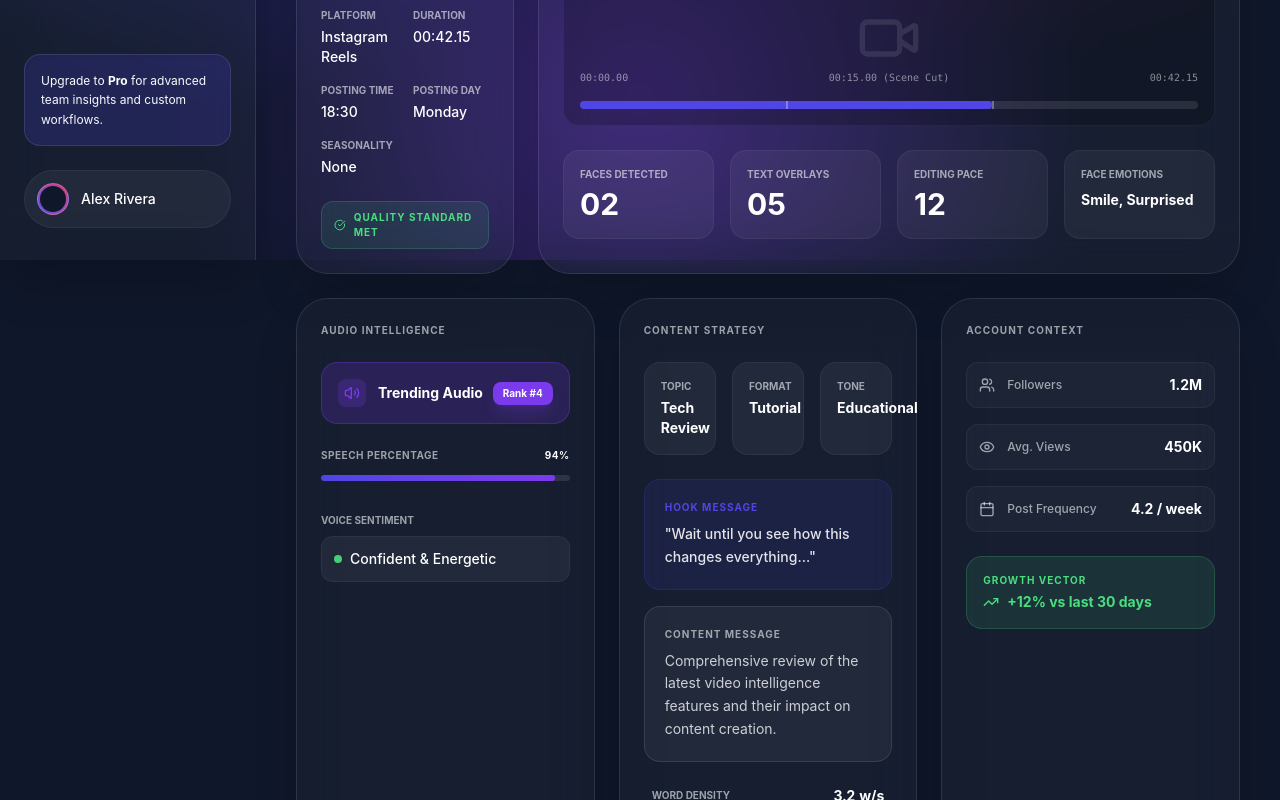
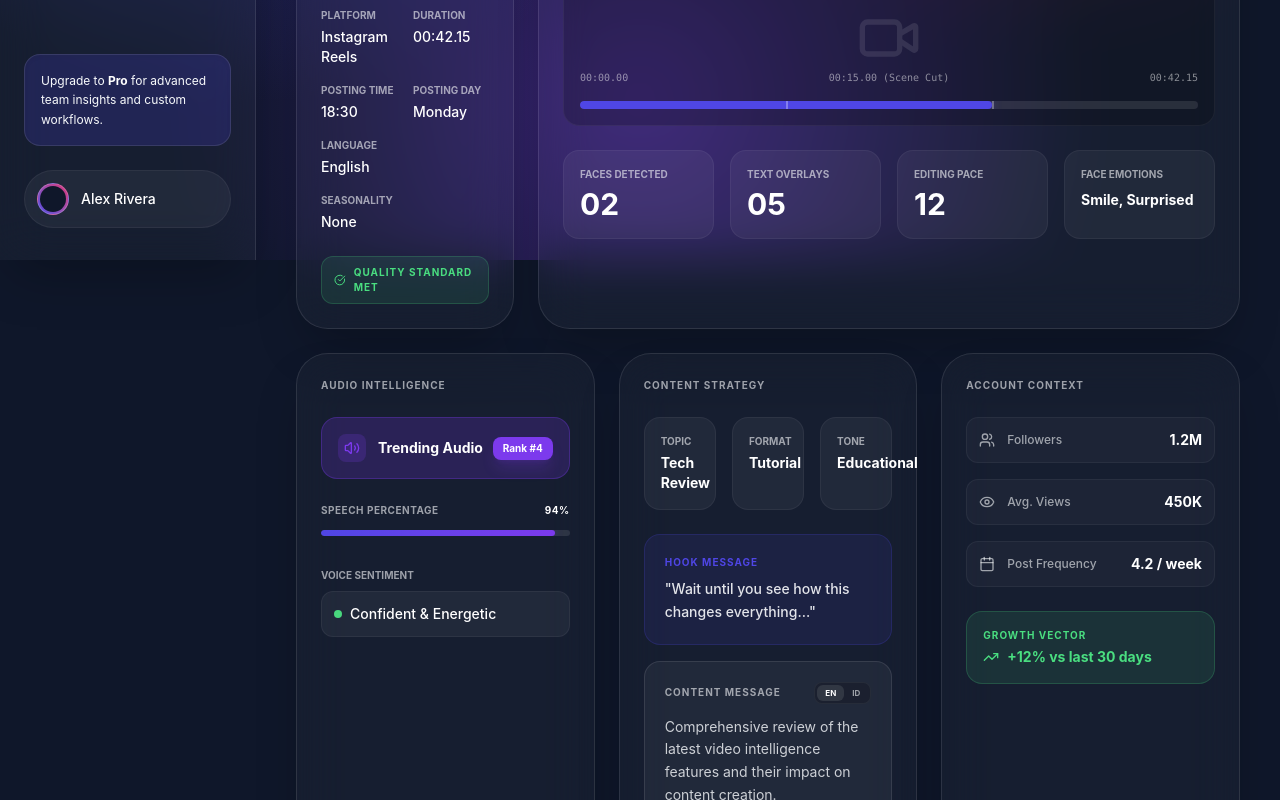
Before and after one commit to fathindifa26/frontend-content, a React (Vite) app: page / in a window 1280 px wide. Shown: the part 540-1340 px from the top of the page. Built offline with nearby package versions, Linux system fonts and the light colour scheme.

Commit message:
language

```diff
--- a/src/components/upload/ContentStrategy.tsx
+++ b/src/components/upload/ContentStrategy.tsx
@@ -1,9 +1,23 @@
+import { useState } from "react";
+
 interface ContentStrategyProps {
   data?: any;
 }
 
 export function ContentStrategy({ data }: ContentStrategyProps) {
   const semantic = data || {};
+  const [msgLang, setMsgLang] = useState<"en" | "id">("en");
+
+  // Handle both string (old) and object (new) content_message formats
+  const getContentMessage = () => {
+    if (!semantic.content_message) {
+      return "Comprehensive review of the latest video intelligence features and their impact on content creation.";
+    }
+    if (typeof semantic.content_message === "string") {
+      return semantic.content_message;
+    }
+    return semantic.content_message[msgLang] || semantic.content_message["en"] || "No content message available.";
+  };
 
   return (
     <div className="col-span-12 lg:col-span-4 glass-panel p-6 rounded-[32px] space-y-6">
@@ -29,10 +43,26 @@ export function ContentStrategy({ data }: ContentStrategyProps) {
                {semantic.hook_message ? `"${semantic.hook_message}"` : '"Wait until you see how this changes everything..."'}
              </p>
           </div>
-          <div className="p-5 bg-white/5 rounded-2xl border border-white/10 space-y-2">
-             <p className="text-[10px] text-on-surface-variant font-bold uppercase tracking-widest">Content Message</p>
-             <p className="text-sm text-on-surface/80 leading-relaxed">
-               {semantic.content_message || "Comprehensive review of the latest video intelligence features and their impact on content creation."}
+          <div className="p-5 bg-white/5 rounded-2xl border border-white/10 space-y-3">
+             <div className="flex items-center justify-between">
+                <p className="text-[10px] text-on-surface-variant font-bold uppercase tracking-widest">Content Message</p>
+                <div className="flex bg-black/20 p-0.5 rounded-lg border border-white/5">
+                   <button
+                      onClick={() => setMsgLang("en")}
+                      className={`px-2 py-0.5 text-[8px] font-bold rounded-md transition-all ${msgLang === "en" ? "bg-white/10 text-white" : "text-on-surface-variant hover:text-white/60"}`}
+                   >
+                      EN
+                   </button>
+                   <button
+                      onClick={() => setMsgLang("id")}
+                      className={`px-2 py-0.5 text-[8px] font-bold rounded-md transition-all ${msgLang === "id" ? "bg-white/10 text-white" : "text-on-surface-variant hover:text-white/60"}`}
+                   >
+                      ID
+                   </button>
+                </div>
+             </div>
+             <p className="text-sm text-on-surface/80 leading-relaxed min-h-[60px]">
+               {getContentMessage()}
              </p>
           </div>
        </div>
--- a/src/components/upload/MetadataCard.tsx
+++ b/src/components/upload/MetadataCard.tsx
@@ -44,6 +44,10 @@ export function MetadataCard({ data }: MetadataCardProps) {
             <p className="text-[10px] text-on-surface-variant uppercase font-bold mb-1">Posting Day</p>
             <p className="text-sm text-white font-medium capitalize">{temporal.posting_day || "Monday"}</p>
           </div>
+          <div>
+            <p className="text-[10px] text-on-surface-variant uppercase font-bold mb-1">Language</p>
+            <p className="text-sm text-white font-medium capitalize">{semantic.language || "English"}</p>
+          </div>
           <div className="col-span-2">
             <p className="text-[10px] text-on-surface-variant uppercase font-bold mb-1">Seasonality</p>
             <p className="text-sm text-white font-medium capitalize">{temporal.seasonality || "None"}</p>
```
